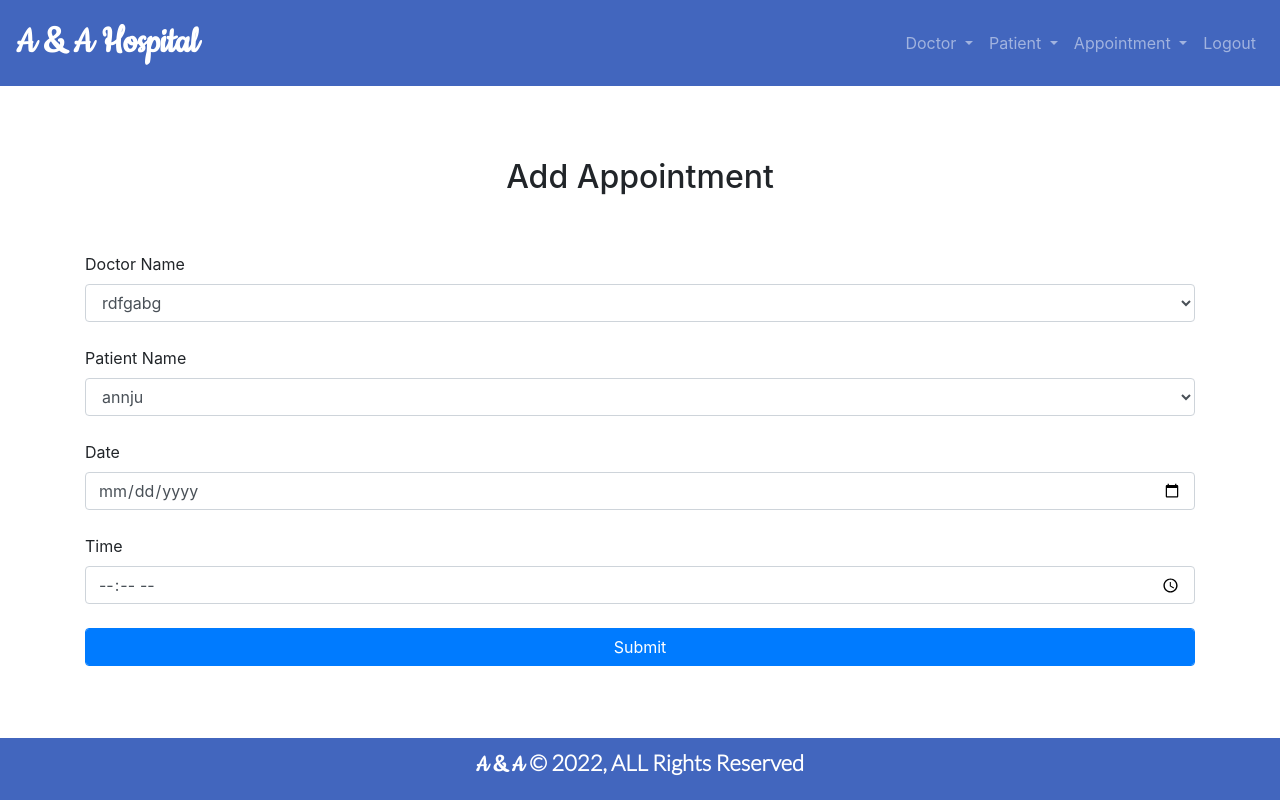
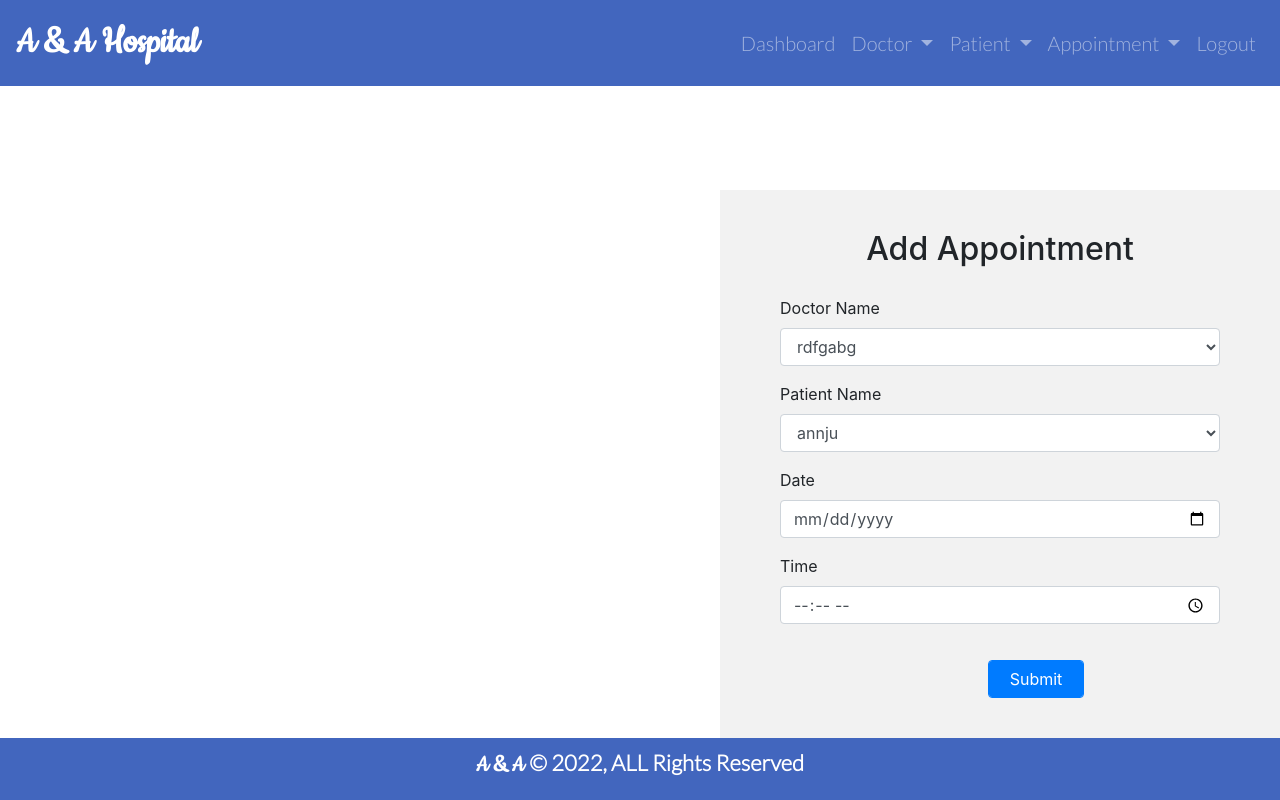
Before and after one commit to anjuu123/django-hospital, a Django app: page /add_appointment/ in a window 1280 px wide. Run offline with Django 3.2, Linux system fonts and the light colour scheme; a user stored in the database is signed in; data comes from the database, SQL or seed files in the repository; both versions use the stored data as it was after the commit; some libraries are stand-ins or nearby versions.

Commit message:
styles done for all the forms

```diff
--- a/hospital_mgmt/hospital/static/css/style.css
+++ b/hospital_mgmt/hospital/static/css/style.css
@@ -2,6 +2,8 @@
 @import url('https://fonts.googleapis.com/css2?family=Lato:wght@300&display=swap');
 
 /* for mobile version */
+
+
 
 /* common tags */
 h1 {
@@ -41,10 +43,23 @@
     font-family: 'Lato', sans-serif;
     color: #fff;
     font-size: 20px;
-    font-weight: bold;
 
 }
 
+
+
+#dropdown-menu
+{
+    font-family:'Lato', sans-serif ;
+    font-size: 20px;
+}
+
+
+/* form */
+form
+{
+    padding: 20px;
+}
 /* homepage image page */
 
 .homepage img {
@@ -100,6 +115,35 @@
     color: red;
     font-weight: bold;
 }
+
+/* services */
+.card{
+    margin: 5% 0%;
+  }
+
+  .card-body{
+    margin: 0% 0% 0% 3%;
+    padding: 6% 0%;
+  }
+
+  .services-h1
+  {
+      margin: 20px;
+  }
+  .card-deck
+  {
+      background-color: cornflowerblue;
+  }
+
+
+
+  #login-form
+ {
+     width: 25rem;
+      background-color: #f2f2f2;
+       padding: 40px;
+       margin-left:20rem;
+    }
 
 
 
--- a/hospital_mgmt/hospital/templates/add_appointment.html
+++ b/hospital_mgmt/hospital/templates/add_appointment.html
@@ -20,33 +20,41 @@
 {% endifequal %}
 
 
-<div class="container">
+<div class="container" style="width: 35rem; background-color: #f2f2f2; padding: 40px; margin-left:45rem; margin-top: 2rem;">
     <h2 class="text-center">Add Appointment</h2>
     <form method="POST">
         {% csrf_token %}
-        <br>
-        <br>
+       <div class="form-group">
         <label>Doctor Name</label>
         <select name="doctor" class="form-control">
             {% for i in doctor %}
             <option value="{{i.name}}">{{i.name}}</option>
             {% endfor %}
         </select>
-<br>
+       </div>
+
+<div class="form-group">
     <label>Patient Name</label>
     <select name="patient" class="form-control">
         {% for i in patient %}
         <option value="{{i.name}}">{{i.name}}</option>
         {% endfor %}
-</select><br>
+    </select>
+</div>
 
+
+<div class="form-group">
     <label>Date</label>
     <input type="date" class="form-control" name="date" placeholder="Date">
-<br>
+</div>
+
+<div class="form-group">
     <label>Time</label>
     <input type="time" class="form-control" name="time" placeholder="Time">
-<br>
-        <input type="submit" value="Submit" class="form-control btn btn-primary">
+</div>
+
+
+        <input type="submit" value="Submit" class="form-control btn btn-primary" style="width:6rem; margin-left: 13rem; margin-top: 20px;">
     </form>
 </div>
 
--- a/hospital_mgmt/hospital/templates/dashboard.html
+++ b/hospital_mgmt/hospital/templates/dashboard.html
@@ -1,7 +1,5 @@
 {% include 'base.html' %} {% load static %} {% include 'navigation.html' %}
-<br>
-<br>
-<br>
+
 {%block content%}
 <h1 class="text-center">Dashboard</h1>
 
--- a/hospital_mgmt/hospital/templates/navigation.html
+++ b/hospital_mgmt/hospital/templates/navigation.html
@@ -23,13 +23,17 @@
         {% endif %}
 
         {% if request.user.is_staff %}
-        <ul class="navbar-nav">
+        <ul class="navbar-nav mr-auto sidenav" id="navAccordion" style="font-size: 20px;  color:#fff; font-family: 'Lato', sans-serif;">
+          <li class="nav-item" >
+            <a class="nav-link" href="#">Dashboard </a>
+          </li>
+
           <li class="nav-item dropdown">
             <a class="nav-link dropdown-toggle" href="#" id="navbarDropdownMenuLink" role="button"
-              data-toggle="dropdown" aria-haspopup="true" aria-expanded="false">
+              data-toggle="dropdown" aria-haspopup="true" aria-expanded="false" >
               Doctor
             </a>
-            <div class="dropdown-menu" aria-labelledby="navbarDropdownMenuLink">
+            <div class="dropdown-menu" aria-labelledby="navbarDropdownMenuLink" >
 
               <a class="dropdown-item" href="{% url 'add_doctor' %}">Add Doctor</a>
               <a class="dropdown-item" href="{% url 'view_doctor' %}">View Doctor</a>
@@ -38,18 +42,18 @@
 
           <li class="nav-item dropdown">
             <a class="nav-link dropdown-toggle" href="#" id="navbarDropdownMenuLink" role="button"
-              data-toggle="dropdown" aria-haspopup="true" aria-expanded="false">
+              data-toggle="dropdown" aria-haspopup="true" aria-expanded="false" >
               Patient
             </a>
-            <div class="dropdown-menu" aria-labelledby="navbarDropdownMenuLink">
+            <div class="dropdown-menu" aria-labelledby="navbarDropdownMenuLink" >
               <a class="dropdown-item" href="{% url 'add_patient' %}">Add Patient</a>
               <a class="dropdown-item" href="{% url 'view_patient' %}">View Patient</a>
           </li>
 
 
-          <li class="nav-item dropdown">
+          <li class="nav-item dropdown" >
             <a class="nav-link dropdown-toggle" href="#" id="navbarDropdownMenuLink" role="button"
-              data-toggle="dropdown" aria-haspopup="true" aria-expanded="false">
+              data-toggle="dropdown" aria-haspopup="true" aria-expanded="false" >
               Appointment
             </a>
             <div class="dropdown-menu" aria-labelledby="navbarDropdownMenuLink">
```
Also changed, not shown: hospital_mgmt/hospital/templates/add_doctor.html (+15 -10 lines), hospital_mgmt/hospital/templates/add_patient.html (+17 -10 lines), hospital_mgmt/hospital/templates/login.html (+12 -9 lines), hospital_mgmt/db.sqlite3. Lines whose indentation alone changed are shown as unchanged.
